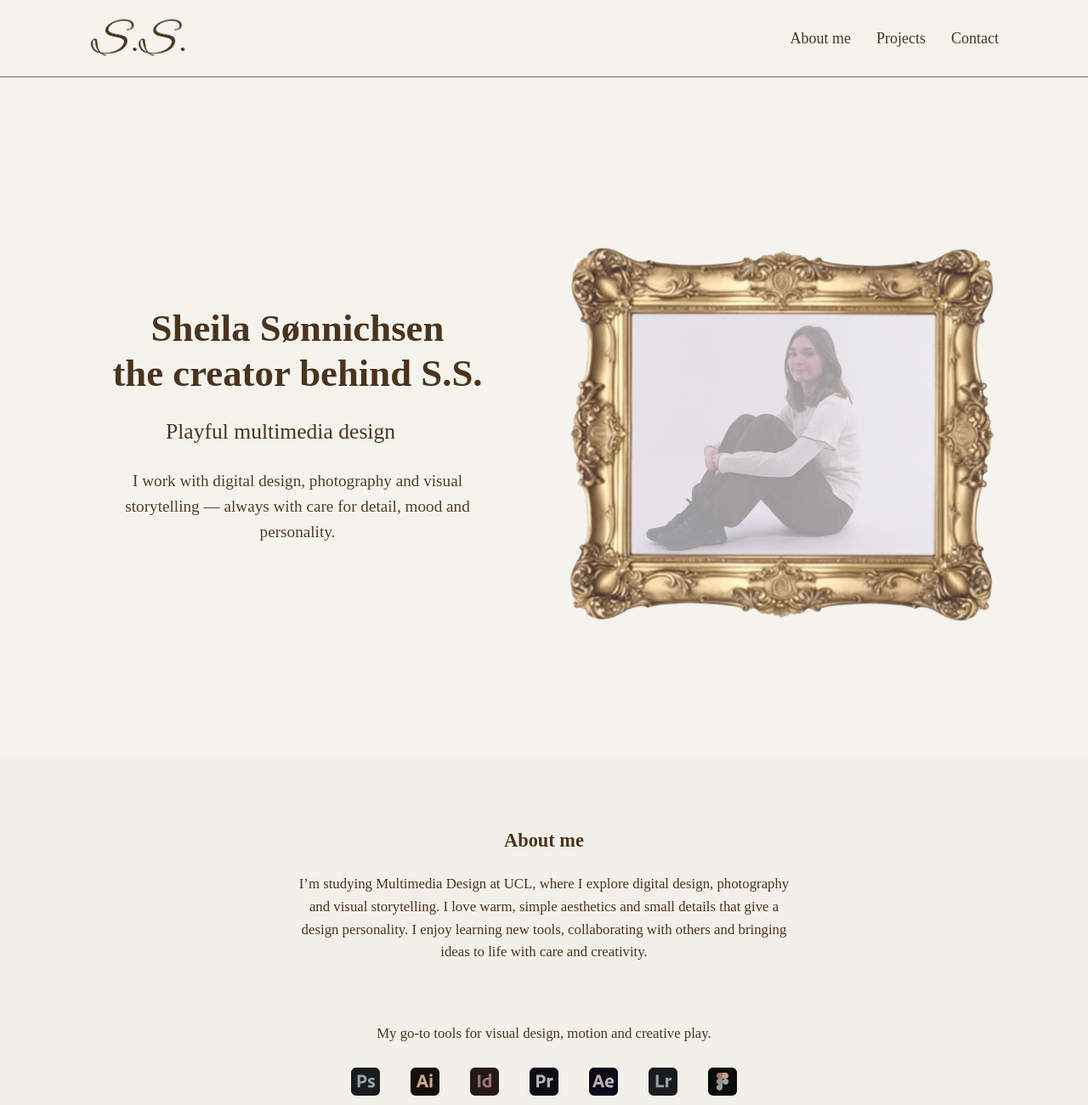
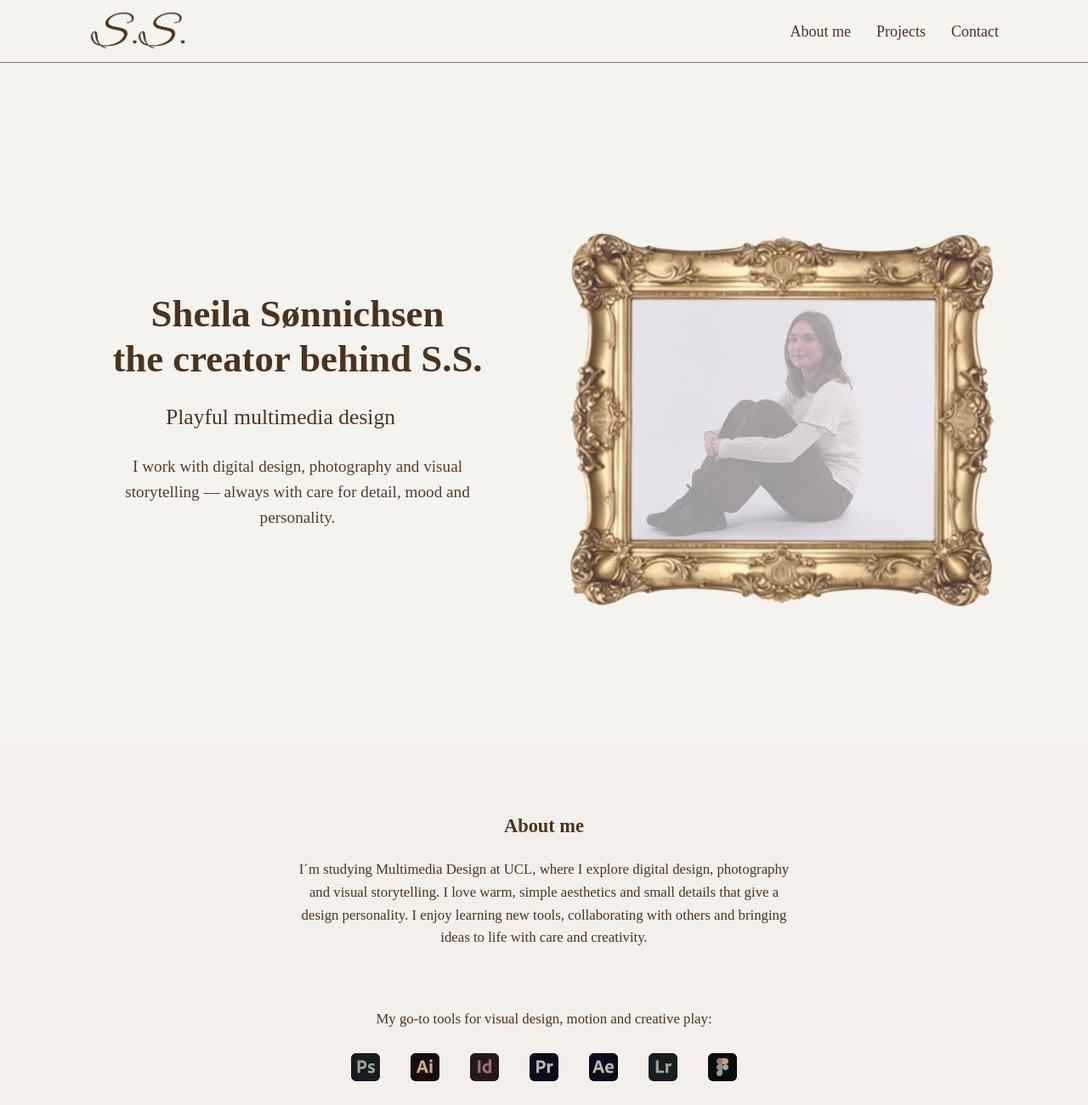
Before and after one commit to Sheila206/projekt3, a plain HTML site: page index.html in a window 1280 px wide. Shown: the top 1300 px of the page at 85% size. Drawn offline with Linux system fonts and the light colour scheme.

Commit message:
safri godkendt

```diff
--- a/index.html
+++ b/index.html
@@ -51,7 +51,7 @@
             <section id="about" class="about-me">
                 <div class="about-me-text">
                     <h2>About me</h2>
-                    <p>I’m studying Multimedia Design at UCL, where I explore digital design, photography and visual storytelling.
+                    <p>I´m studying Multimedia Design at UCL, where I explore digital design, photography and visual storytelling.
                        I love warm, simple aesthetics and small details that give a design personality.
                        I enjoy learning new tools, collaborating with others and bringing ideas to life with care and creativity.
                     </p>
@@ -59,7 +59,7 @@
             </section>
 
             <div class="tools-section" id="tools">
-                <p class="tool-text">My go-to tools for visual design, motion and creative play.<p>
+                <p class="tool-text">My go-to tools for visual design, motion and creative play:<p>
                 <div class="tool-icon">
                     <img src="images/Photoshop.svg" alt="Adobe Photoshop">
                     <img src="images/Illustrator.svg" alt="Adobe Illustrator">
--- a/stylesheet.css
+++ b/stylesheet.css
@@ -12,9 +12,8 @@
 /*layout*/
     --section-max-width: 1110px;
 }
-
-html{
-    scroll-padding-top: 120px;
+section[id]{
+    scroll-margin-top: 74px;
 }
 
 *{
@@ -103,6 +102,8 @@ section{
 header{
     position: sticky;
     top:0;
+    height: 74px;
+    min-height: 74px;
     background-color: var(--background-color);
     z-index: 1000;
     border-bottom: 1px solid var(--border-bottom);
@@ -110,6 +111,7 @@ header{
 
 .nav{
     max-width: var(--section-max-width);
+    height: 100%;
     margin: 0 auto;
     padding: 14px 20px;
     display: flex;
@@ -248,7 +250,6 @@ margin: var(--space-s) 0;
     background-color: #F3EFEA;
     margin: 0;;
     text-align: center;
-    justify-items: center;
 }
 .tool-text{
     margin-bottom: 10px;
@@ -258,6 +259,8 @@ margin: var(--space-s) 0;
     display: flex;
     flex-wrap: nowrap;
     gap: 6px;
+    justify-content: center;
+    width: 100%;
 }
 .tool-icon img{
     width: 40px;
```
